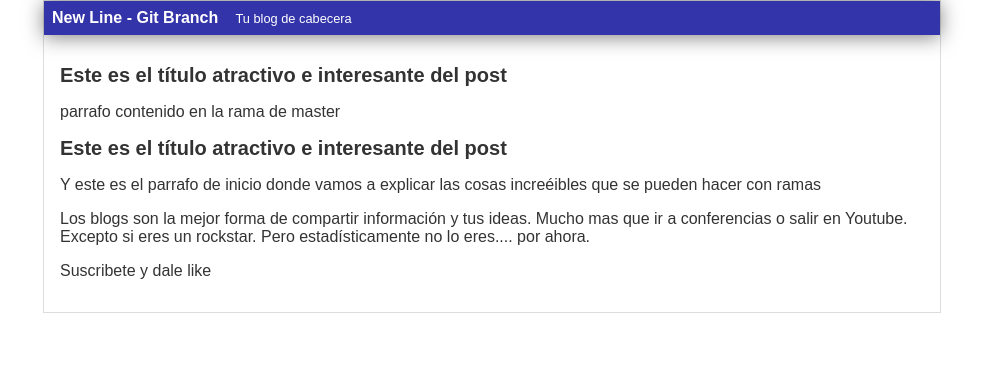
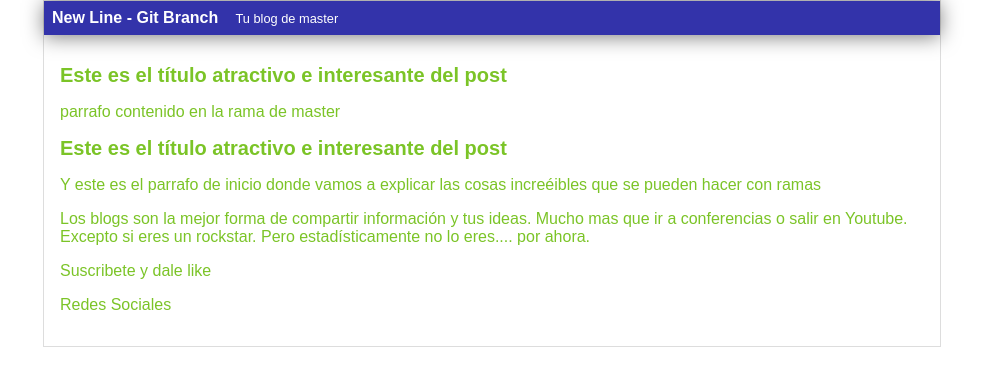
Before and after one commit to import-chr/variosCode, a PHP site: page / in a window 1280 px wide. Shown: the top 386 px of the page, without its empty margins (148-1131 px from the left). Run offline with PHP 8.4, Linux system fonts and the light colour scheme.

Commit message:
modificacion master

```diff
--- a/index.html
+++ b/index.html
@@ -11,7 +11,7 @@
     <div id = "container">
         <div id = "cabecera">
             New Line - Git Branch
-            <span id="tagline">Tu blog de cabecera</span>
+            <span id="tagline">Tu blog de master</span>
         </div>
 
         <div id = "post">
@@ -21,6 +21,7 @@
                 <p>Y este es el parrafo de inicio donde vamos a explicar las cosas increéibles que se pueden hacer con ramas</p>
                 <p>Los blogs son la mejor forma de compartir información y tus ideas. Mucho mas que ir a conferencias o salir en Youtube. Excepto si eres un rockstar. Pero estadísticamente no lo eres.... por ahora.</p>
                 <p>Suscribete y dale like</p>
+                <p>Redes Sociales</p>
             </div>
         </div>
 </body>
--- a/styles/style.css
+++ b/styles/style.css
@@ -1,6 +1,6 @@
 body
 {
-    color: #333;
+    color: rgb(123, 196, 39);
     text-align: center;
     font-family: Arial;
     font-size: 16px;
```
